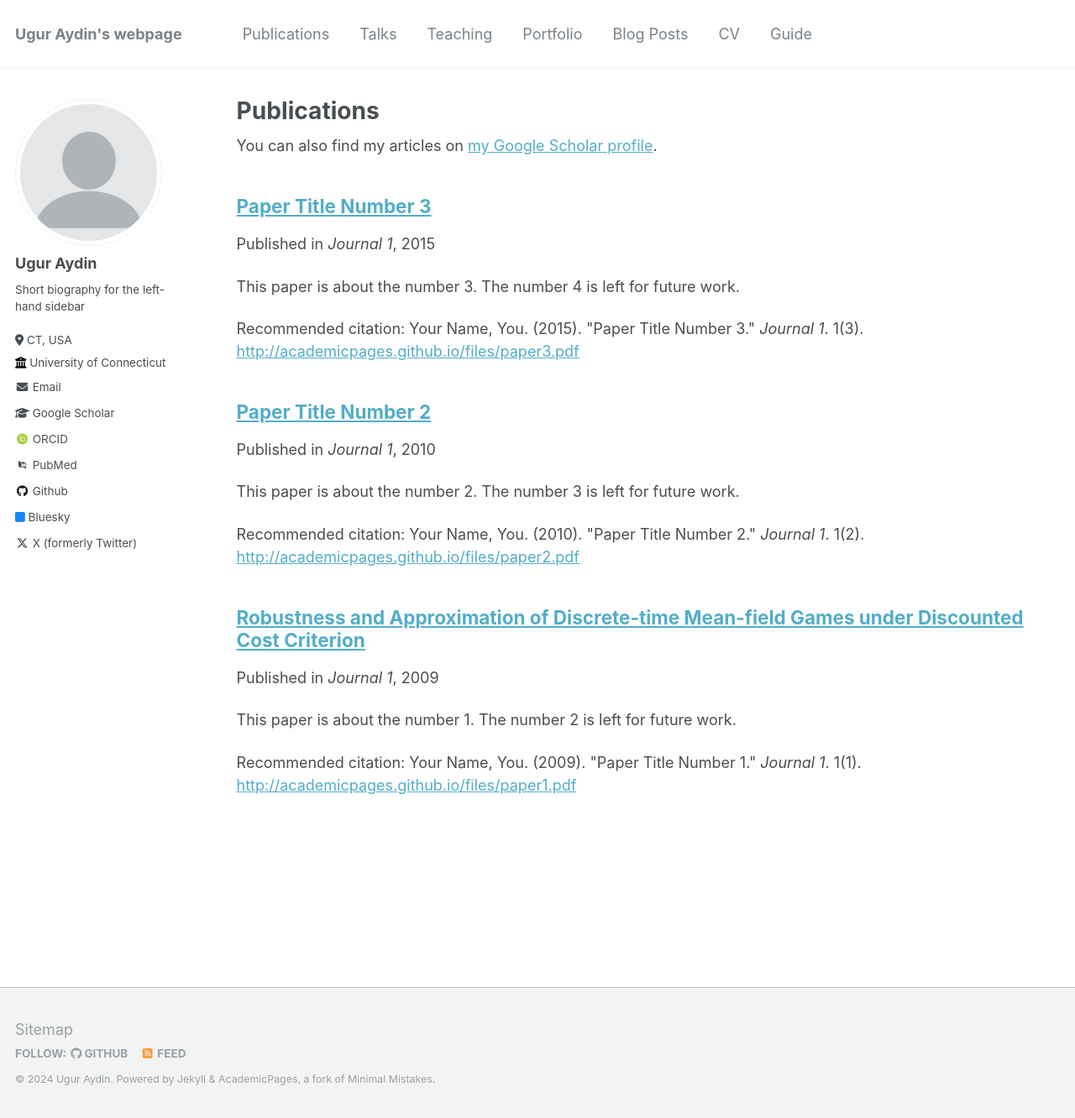
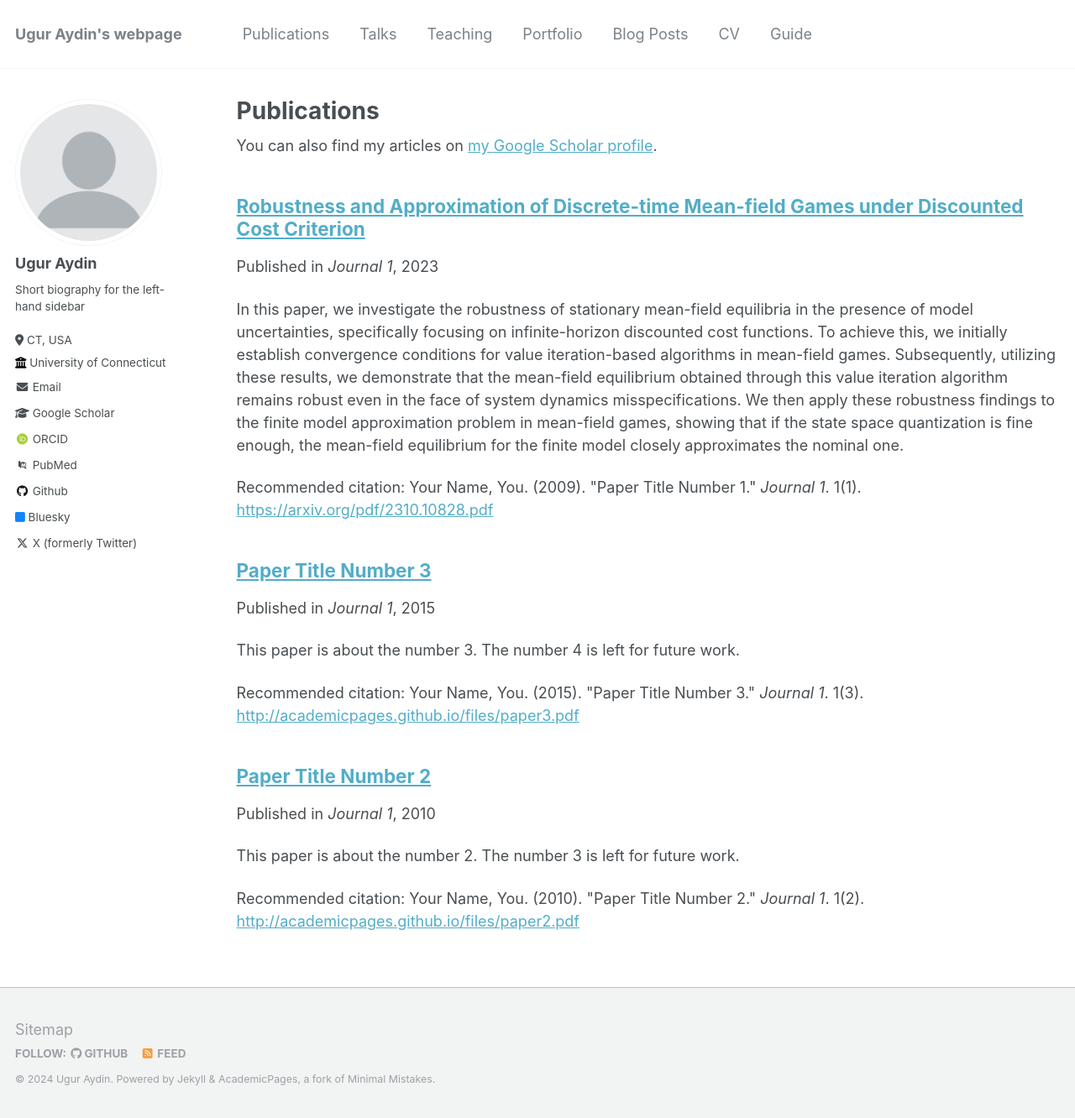
Before and after one commit to ugurcaydin/ugurcaydin.github.io, a Jekyll site: the page built from _pages/publications.md, in a window 1280 px wide and 1332 px high. Shown: the whole window at 84% size. Built offline with Jekyll 4.4.1, drawn with Linux system fonts in a browser that asks for light colours; some web fonts are replaced.

Commit message:
Update 2009-10-01-paper-title-number-1.md

```diff
--- a/_publications/2009-10-01-paper-title-number-1.md
+++ b/_publications/2009-10-01-paper-title-number-1.md
@@ -2,10 +2,15 @@
 title: "Robustness and Approximation of Discrete-time Mean-field Games under Discounted Cost Criterion"
 collection: publications
 permalink: /publication/2009-10-01-paper-title-number-1
-excerpt: 'This paper is about the number 1. The number 2 is left for future work.'
-date: 2009-10-01
+excerpt: 'In this paper, we investigate the robustness of stationary mean-field equilibria in the presence of model uncertainties, specifically focusing on infinite-horizon discounted cost functions.
+To achieve this, we initially establish convergence conditions for value iteration-based algorithms in mean-field games. Subsequently, utilizing these results, we demonstrate that the
+mean-field equilibrium obtained through this value iteration algorithm remains robust even in
+the face of system dynamics misspecifications. We then apply these robustness findings to the
+finite model approximation problem in mean-field games, showing that if the state space quantization is fine enough, the mean-field equilibrium for the finite model closely approximates
+the nominal one.'
+date: 2023-10-16
 venue: 'Journal 1'
-paperurl: 'http://academicpages.github.io/files/paper1.pdf'
+paperurl: 'https://arxiv.org/pdf/2310.10828.pdf'
 citation: 'Your Name, You. (2009). &quot;Paper Title Number 1.&quot; <i>Journal 1</i>. 1(1).'
 ---
 This paper is about the number 1. The number 2 is left for future work.
```
